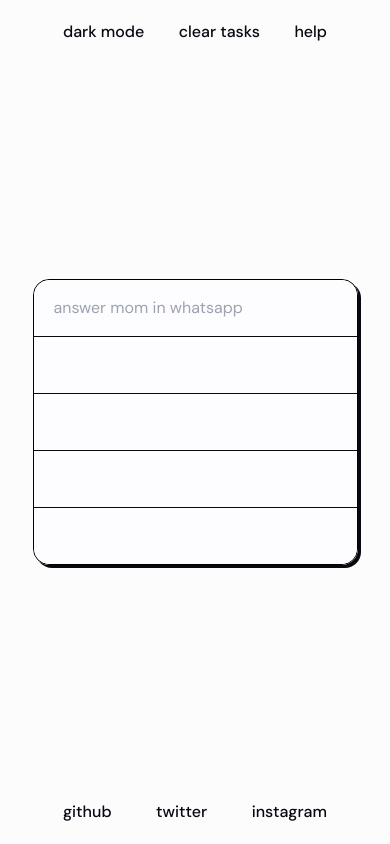
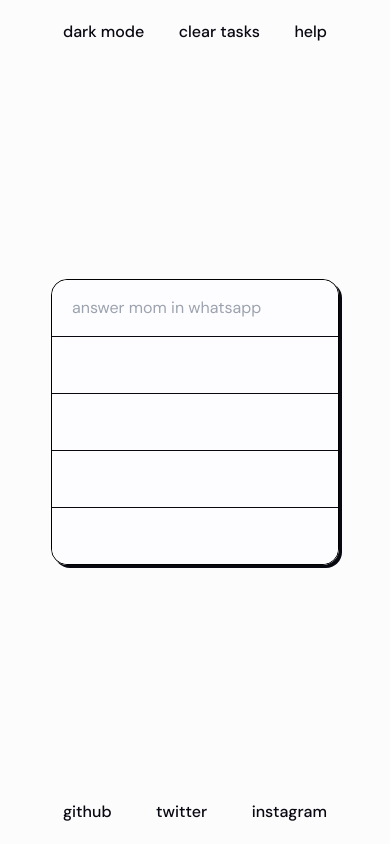
Before and after one commit to LukeberryPi/phived, a React (Vite) app: page / in a window 390 px wide. Built offline with nearby package versions, Linux system fonts and the light colour scheme.

Commit message:
[fix]: adjust responsiveness

```diff
--- a/src/components/Tasks/Tasks.tsx
+++ b/src/components/Tasks/Tasks.tsx
@@ -91,7 +91,7 @@ export function Tasks({ tasks, setTasks }: TasksProps) {
   });
 
   return (
-    <form className="box-shadow-dark dark:box-shadow-light w-5/6 rounded-2xl border dark:border-lighterWhite xs:w-96">
+    <form className="box-shadow-dark dark:box-shadow-light w-72 rounded-2xl border dark:border-lighterWhite tiny:w-80 xs:w-96">
       {tasksMap}
     </form>
   );
--- a/tailwind.config.cjs
+++ b/tailwind.config.cjs
@@ -5,6 +5,7 @@ module.exports = {
   content: ["./index.html", "./src/**/*.{js,ts,jsx,tsx}"],
   theme: {
     screens: {
+      tiny: "400px",
       xs: "460px",
       ...defaultTheme.screens,
     },
```
